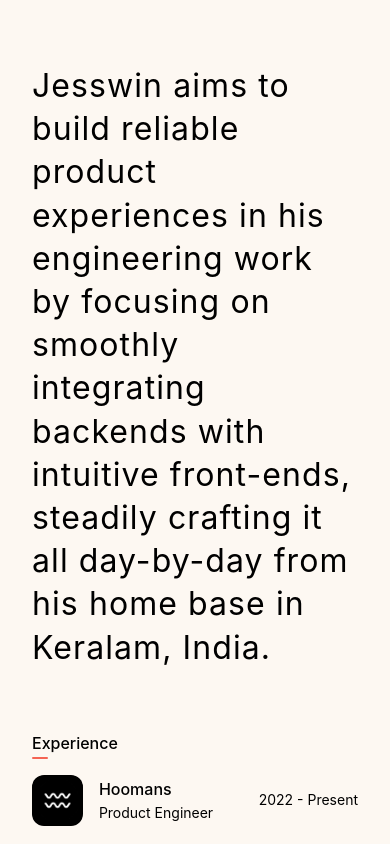
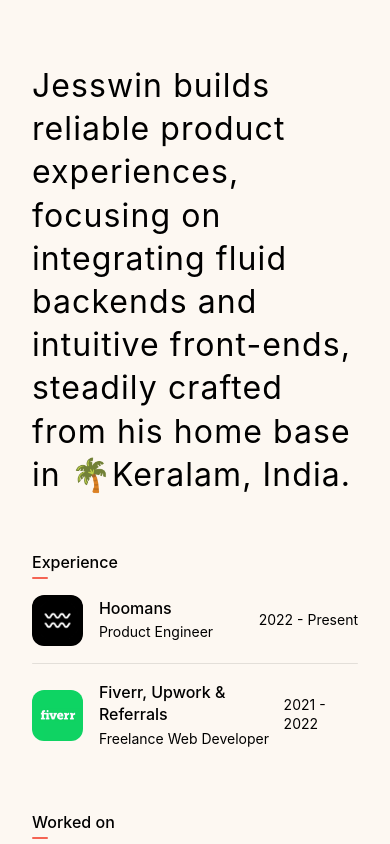
Before and after one commit to lemokami/alt-v1, an Astro site: page / in a window 390 px wide. Shown: the top 844 px of the page. Built offline with nearby package versions, Linux system fonts and the light colour scheme; Astro itself is replaced by a stand-in of ours.

Commit message:
feat: add some seo elements and responsive designs

```diff
--- a/src/pages/index.astro
+++ b/src/pages/index.astro
@@ -5,12 +5,21 @@ import ShowCase from '../sections/Showcase.astro';
 
 <BaseLayout>
   <h1
-    class='font-satoshi text-2xl md:text-4xl text-[2rem] leading-[135%] md:leading-[140%] font-[447] tracking-[0.0675rem]'
+    class='font-satoshi text-4xl text-[2rem] leading-[140%] font-[447] tracking-[0.0675rem] hidden xl:block'
+    aria-label="Jesswin's aim is to build reliable product experiences in his engineering work by focusing on smoothly integrating backends with intuitive front-ends, steadily crafting it all day-by-day from his home base in Keralam, India."
   >
     Jesswin aims to build reliable product experiences in his engineering work
     by focusing on smoothly integrating backends with intuitive front-ends,
-    steadily crafting it all day-by-day from his home base in Keralam, India.
+    steadily crafting it all day-by-day from his home base in 🌴Keralam, India.
   </h1>
 
+  <h1
+    class='font-satoshi text-2xl text-[2rem] leading-[135%] font-normal tracking-[0.0675rem] xl:hidden'
+    aria-hidden='true'
+  >
+    Jesswin builds reliable product experiences, focusing on integrating fluid
+    backends and intuitive front-ends, steadily crafted from his home base in
+    🌴Keralam, India.
+  </h1>
   <ShowCase />
 </BaseLayout>
--- a/src/sections/Showcase.astro
+++ b/src/sections/Showcase.astro
@@ -40,7 +40,7 @@ const projects: {
 ];
 ---
 
-<div class='flex flex-wrap gap-[7rem] mt-16'>
+<div class='flex flex-wrap gap-16 xl:gap-[7rem] mt-14 xl:mt-16'>
   <div class='flex flex-col flex-1'>
     <h2 class='font-medium leading-[135.3%] tracking-[3%]'>Experience</h2>
     <span class='bg-[#F56453] rounded-full h-[0.125rem] w-4 mt-[0.19rem]'
```
